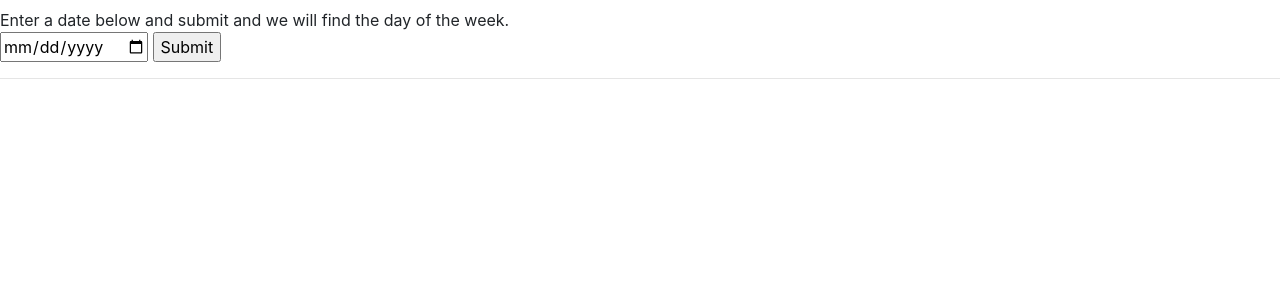
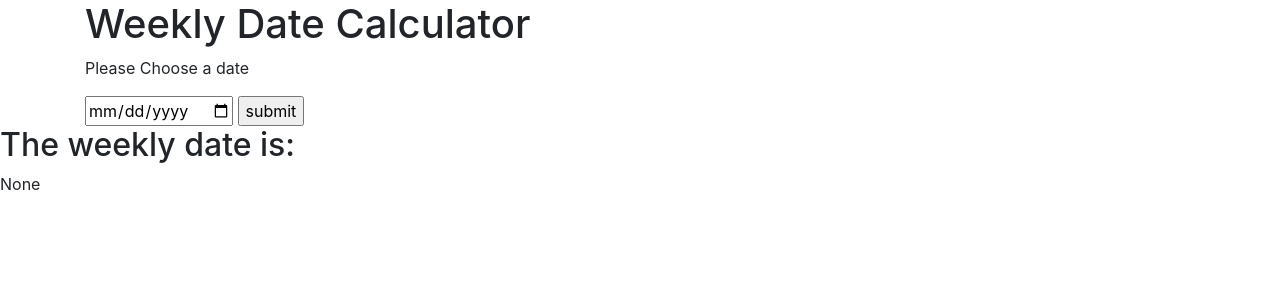
Before and after one commit to ICONTECH-ZHENG/dateproject, a Flask app: page / in a window 1280 px wide. Shown: the top 300 px of the page. Run offline with Flask 2, Linux system fonts and the light colour scheme; some libraries are stand-ins or nearby versions.

Commit message:
fix errors

```diff
--- a/dateapp/templates/index.html
+++ b/dateapp/templates/index.html
@@ -1,23 +1,21 @@
 {% extends "base.html" %}
-
 
 {% block body %}
 
-<h1>{{HeadName}}</h1>
-<p1>Enter a date below and submit and we will find the day of the week.</p1><br>
+<div class="container">
+  <h1>Weekly Date Calculator</h1>
+  <p>Please Choose a date</p>
+  <form action="/" method="GET">
+    <input type="date" required name="datetime" placeholder="mm/dd/yy">
+    <input type="Submit" value ="submit">
+  </form>
+</div>
 
-<form action="" method="GET">
+   {% if input_date %}
 
-  <input type="date" placeholder=" " name="userdate">
-  <input type="submit" value="Submit">
+   <h2>The weekly date is:</h2>
+   {{output_day}}
 
-</form>
-
-
-  <hr>
-    {% if inputdate %}
-    <h2>Pick Date:</h2>
-    <div>{{inputdate}}</div>
-     {% endif %}
+    {% endif %}
 
 {% endblock %}
```
